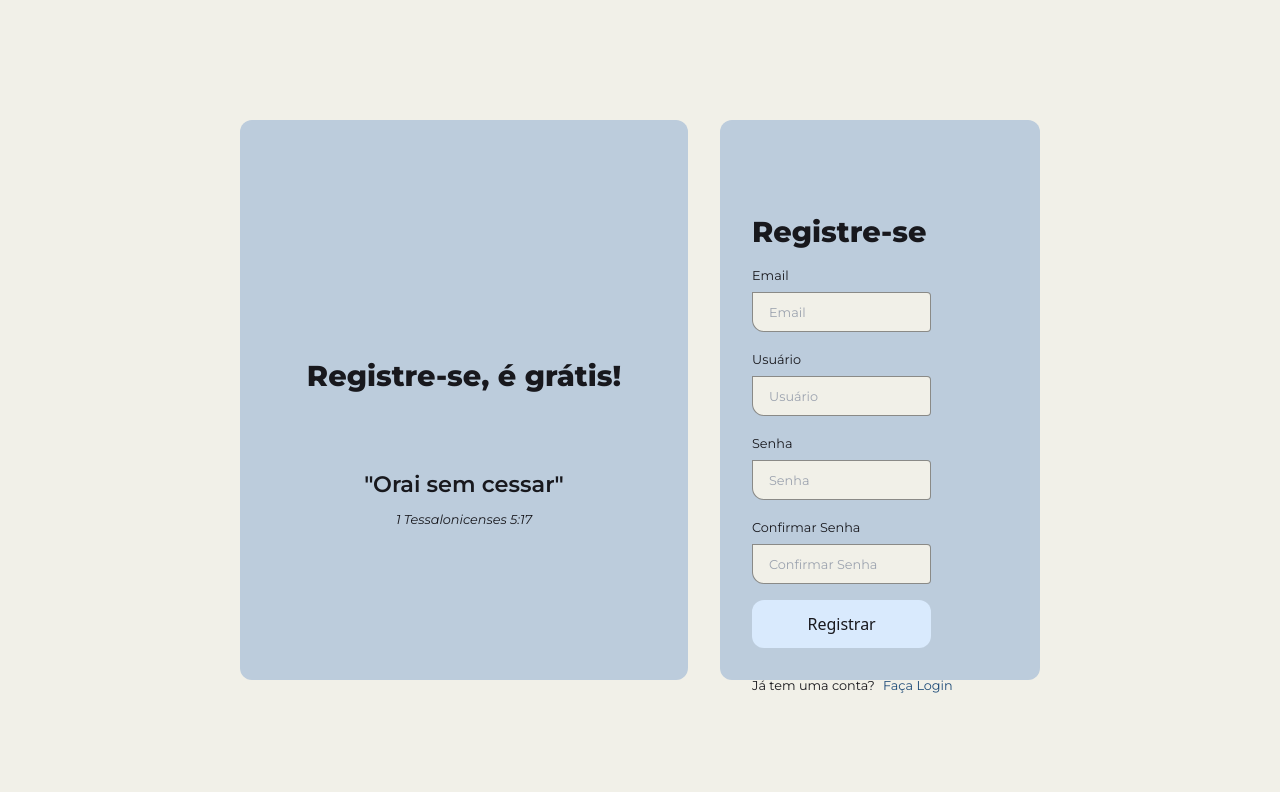
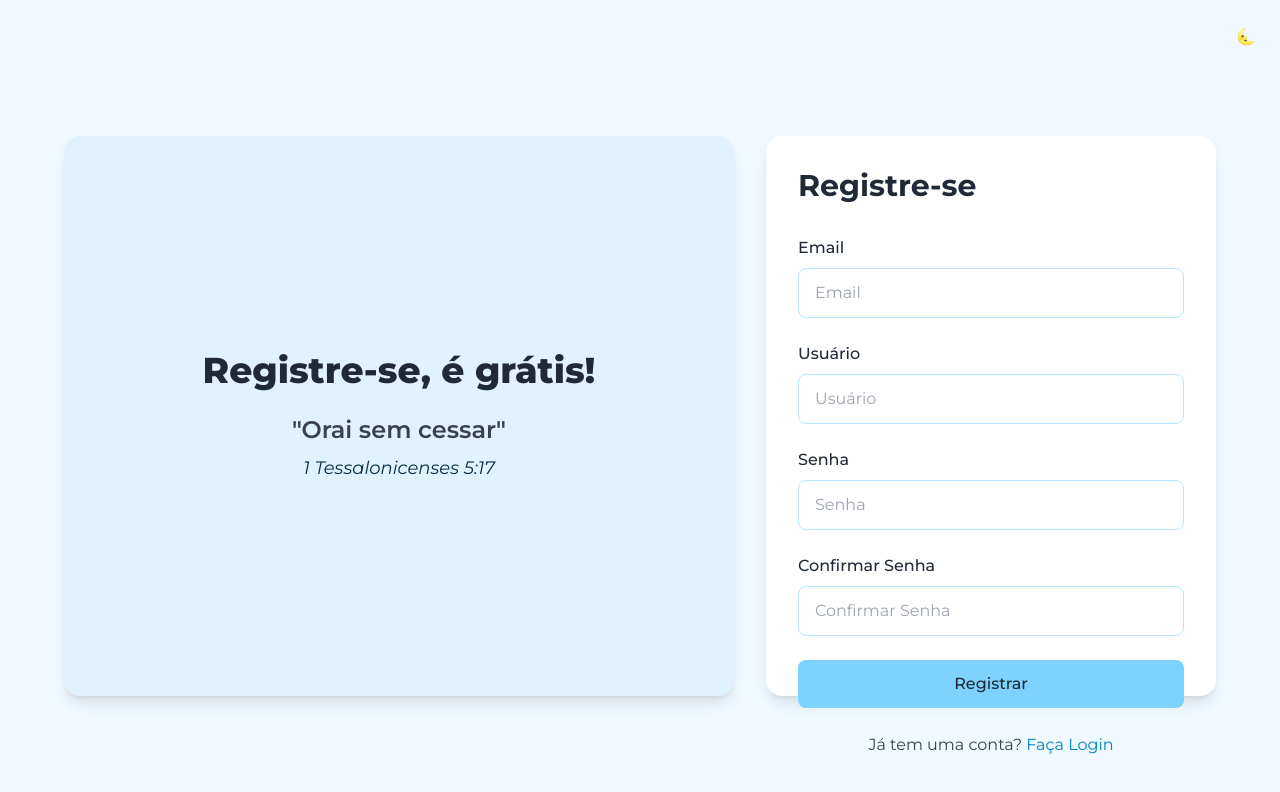
Before and after one commit to bembemg/PrayList, a React (Vite) app in the folder client/: page /register in a window 1280 px wide. Shown: the top 792 px of the page. Built offline with nearby package versions, Linux system fonts and the light colour scheme; no server answers.

Commit message:
tailwind implantado na tela de registro

```diff
--- a/client/package.json
+++ b/client/package.json
@@ -16,8 +16,7 @@
     "react": "^18.3.1",
     "react-dom": "^18.3.1",
     "react-icons": "^5.4.0",
-    "react-router-dom": "^7.0.2",
-    "tailwind-scrollbar": "^3.1.0"
+    "react-router-dom": "^7.0.2"
   },
   "devDependencies": {
     "@eslint/js": "^9.15.0",
@@ -31,6 +30,7 @@
     "eslint-plugin-react-refresh": "^0.4.14",
     "globals": "^15.12.0",
     "postcss": "^8.5.1",
+    "tailwind-scrollbar": "^3.1.0",
     "tailwindcss": "^3.4.17",
     "vite": "^6.0.1"
   }
--- a/client/src/components/register/register.jsx
+++ b/client/src/components/register/register.jsx
@@ -1,7 +1,8 @@
 import React, { useState } from 'react';
 import { useNavigate } from 'react-router-dom';
 import { mainAPI } from '../../services/api.js';
-import './register.css';
+import DarkModeToggle from '../darkMode.jsx';
+// import './register.css';
 
 function Register() {
     const [email, setEmail] = useState('');
@@ -48,51 +49,110 @@ function Register() {
     }
 
     return (
+        <div className="min-h-screen bg-50 dark:bg-800 py-4 px-4 sm:px-6 lg:px-8">
+            <DarkModeToggle />
+            <form className="max-w-6xl mx-auto flex gap-8">
+                {/* Welcome Section */}
+                <aside className="flex-1 bg-100 dark:bg-700 rounded-2xl p-8 shadow-lg">
+                    <div className="h-full flex flex-col justify-center items-center">
+                        <h1 className="font-montserrat font-extrabold text-4xl text-gray-800 dark:text-100 mb-6">
+                            Registre-se, é grátis!
+                        </h1>
+                        <p className="font-montserrat font-semibold text-2xl text-gray-700 dark:text-150 mb-2">
+                            "Orai sem cessar"
+                        </p>
+                        <i className="font-montserrat italic text-lg text-950 dark:text-50">
+                            1 Tessalonicenses 5:17
+                        </i>
+                    </div>
+                </aside>
+
+                {/* Register Form */}
+                <div className="w-[450px] bg-white dark:bg-700 rounded-2xl p-8 shadow-lg">
+                    <h1 className="font-montserrat font-bold text-3xl text-gray-800 dark:text-100 mb-8">
+                        Registre-se
+                    </h1>
+
+                    {error && (
+                        <div className="bg-red-100 dark:bg-red-900 text-red-600 dark:text-red-400 p-3 rounded-lg mb-6 font-montserrat">
+                            {error}
+                        </div>
+                    )}
+
+                    <div className="space-y-6">
                         <div>
-            <form onSubmit={handleSubmit}>
-                <aside>
-                    <h1>Registre-se, é grátis!</h1>
-                    <p>"Orai sem cessar"</p>
-                    <i>1 Tessalonicenses 5:17</i>
-                </aside>
-                <fieldset>
-                    <h1>Registre-se</h1>
-                    {error && <p className='error'>{error}</p>}
-                    <p>Email</p>
+                            <label className="font-montserrat font-medium text-gray-800 dark:text-100 block mb-2">
+                                Email
+                            </label>
                             <input
                                 type="email"
+                                className="w-full px-4 py-3 rounded-lg border border-200 dark:border-600 bg-white dark:bg-800 text-800 dark:text-50 focus:ring-2 focus:ring-500 dark:focus:ring-300 focus:border-transparent outline-none transition font-montserrat"
+                                placeholder="Email"
                                 value={email}
-                        placeholder="Email"
                                 onChange={event => setEmail(event.target.value)}
                             />
-                    <p>Usuário</p>
+                        </div>
+
+                        <div>
+                            <label className="font-montserrat font-medium text-gray-800 dark:text-100 block mb-2">
+                                Usuário
+                            </label>
                             <input
-                        type='user'
+                                type="text"
+                                className="w-full px-4 py-3 rounded-lg border border-200 dark:border-600 bg-white dark:bg-800 text-800 dark:text-50 focus:ring-2 focus:ring-500 dark:focus:ring-300 focus:border-transparent outline-none transition font-montserrat"
+                                placeholder="Usuário"
                                 value={user}
-                        placeholder="Usuário"
                                 onChange={event => setUser(event.target.value)}
                             />
-                    <p>Senha</p>
+                        </div>
+
+                        <div>
+                            <label className="font-montserrat font-medium text-gray-800 dark:text-100 block mb-2">
+                                Senha
+                            </label>
                             <input
-                        type='password'
+                                type="password"
+                                className="w-full px-4 py-3 rounded-lg border border-200 dark:border-600 bg-white dark:bg-800 text-800 dark:text-50 focus:ring-2 focus:ring-500 dark:focus:ring-300 focus:border-transparent outline-none transition font-montserrat"
+                                placeholder="Senha"
                                 value={password}
-                        placeholder="Senha"
                                 onChange={event => setPassword(event.target.value)}
                             />
-                    <p>Confirmar Senha</p>
+                        </div>
+
+                        <div>
+                            <label className="font-montserrat font-medium text-gray-800 dark:text-100 block mb-2">
+                                Confirmar Senha
+                            </label>
                             <input
-                        type='password'
+                                type="password"
+                                className="w-full px-4 py-3 rounded-lg border border-200 dark:border-600 bg-white dark:bg-800 text-800 dark:text-50 focus:ring-2 focus:ring-500 dark:focus:ring-300 focus:border-transparent outline-none transition font-montserrat"
+                                placeholder="Confirmar Senha"
                                 value={confirmPassword}
-                        placeholder="Confirmar Senha"
                                 onChange={event => setConfirmPassword(event.target.value)}
                             />
-                    <button type="submit">Registrar</button>
+                        </div>
 
-                    <div className="login-page">
-                        <span>Já tem uma conta?</span>
-                        <a href="/">Faça Login</a>
+                        <button
+                            type="submit"
+                            className="w-full bg-300 dark:bg-600 hover:bg-400 dark:hover:bg-500 text-gray-800 dark:text-50 font-montserrat font-medium py-3 rounded-lg transition-colors duration-200 ease-in-out"
+                            onClick={handleSubmit}
+                        >
+                            Registrar
+                        </button>
+
+                        <div className="text-center mt-4">
+                            <span className="font-montserrat text-gray-700 dark:text-100">
+                                Já tem uma conta?{' '}
+                            </span>
+                            <a
+                                href="/"
+                                className="font-montserrat text-600 dark:text-300 hover:text-700 dark:hover:text-200 transition-colors duration-200"
+                            >
+                                Faça Login
+                            </a>
                         </div>
-                </fieldset>
+                    </div>
+                </div>
             </form>
         </div>
     );
```
Also changed, not shown: 1 other file (tests, documents, lock files or other folders). Lines whose indentation alone changed are shown as unchanged.
